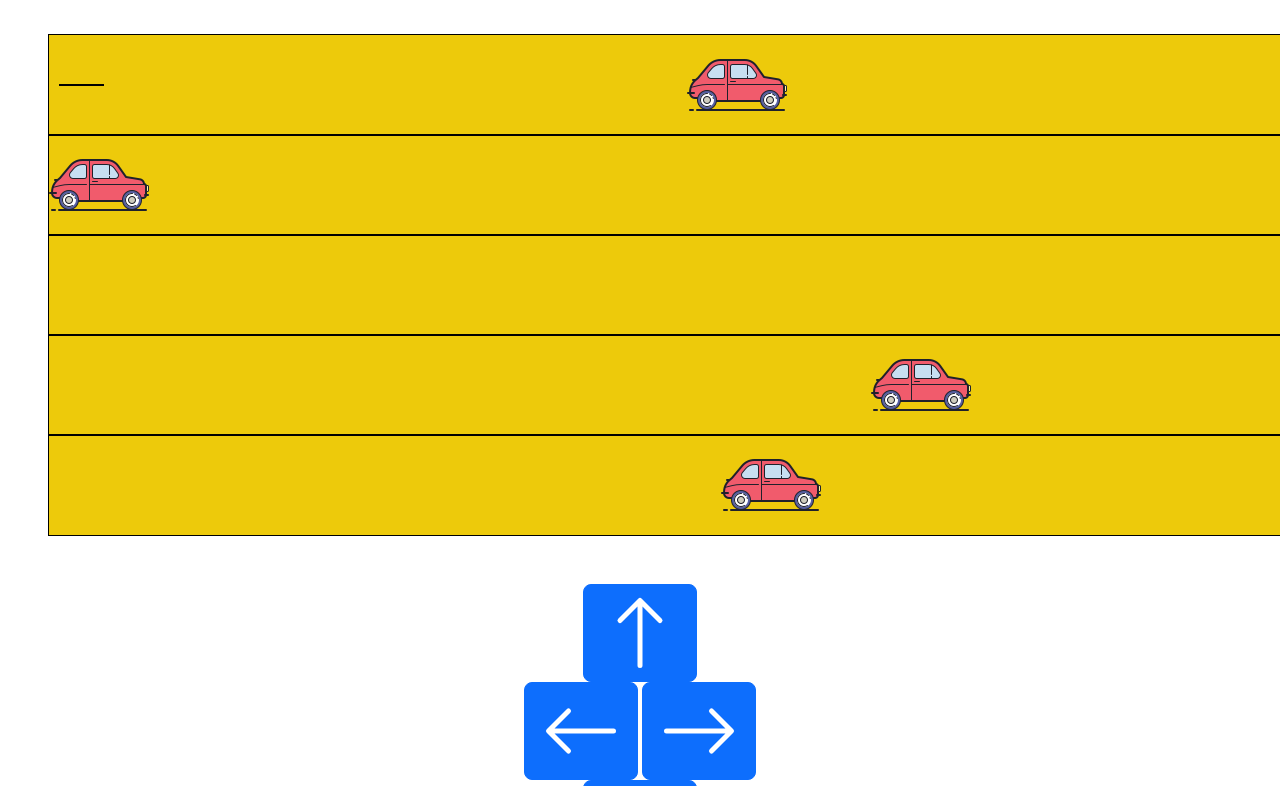
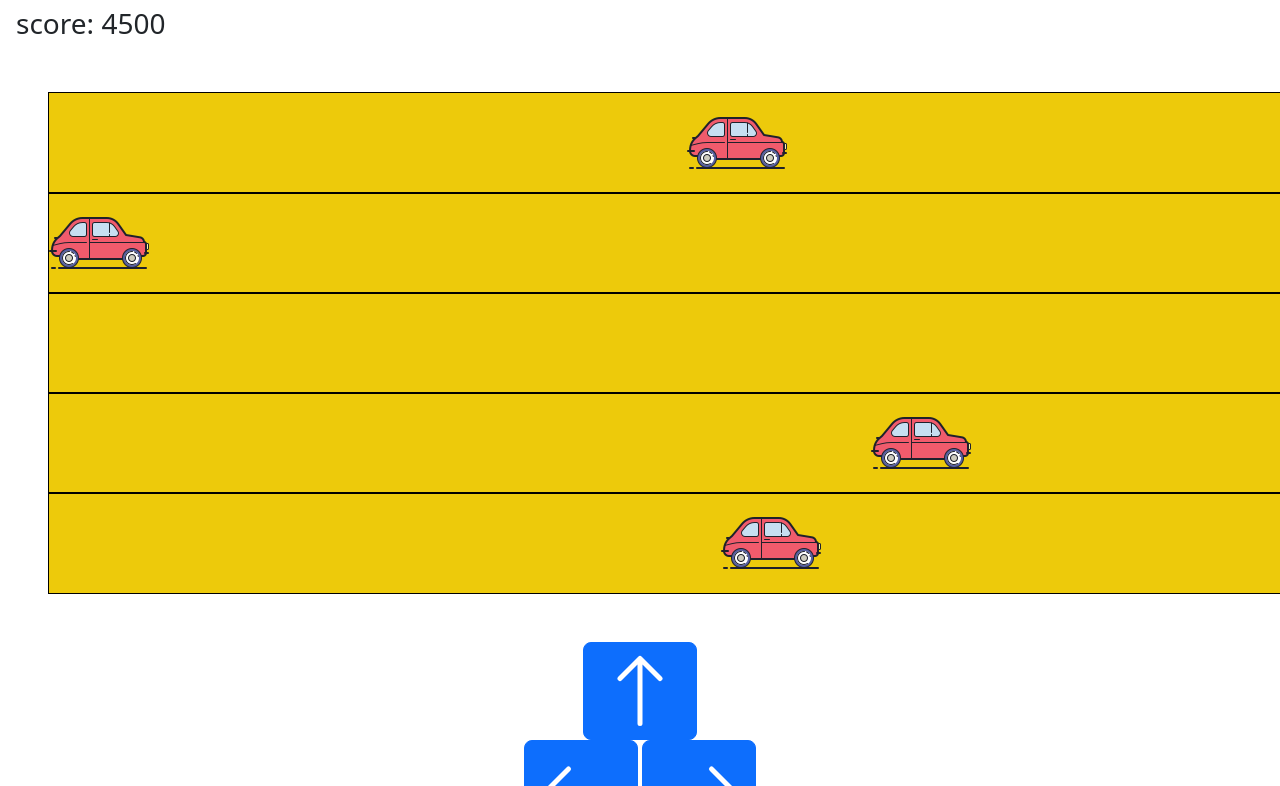
Before and after one commit to rod1997/rod1997.github.io, a plain HTML site: page index.html in a window 1280 px wide. Shown: the part 62-848 px from the top of the page. Drawn offline with nearby package versions, Linux system fonts and the light colour scheme.

Commit message:
add pontuacao

```diff
--- a/index.html
+++ b/index.html
@@ -8,7 +8,11 @@
 
 
     <h1>Fuga Game</h1>
-    <div class="col-12 m-5">
+    <div class="m-3">
+
+        <span class=" fs-3">score: </span><span class="fs-3" id="pontuacao"></span>
+    </div>
+    <div class=" m-5">
         <canvas id="myCanvas" width="1800" height="500" style="border:1px solid #000000;"></canvas>
 
 
--- a/index.js
+++ b/index.js
@@ -4,7 +4,7 @@ var canvas = document.getElementById("myCanvas");
 
 const  width = 1800;
 const height = 500;
-
+var pontuacao = 0;
 
 const KEYBOARD_CODE = {
   UP : "ArrowUp",
@@ -35,12 +35,12 @@ document.addEventListener("keydown",(e)=>{
     CarBreak()
 })
 
-// document.addEventListener("keyup",(e)=>{
+document.addEventListener("keyup",(e)=>{
 
-//   if(e.key == KEYBOARD_CODE.RIGHT)
-//     carReduzindo()
+  if(e.key == KEYBOARD_CODE.RIGHT)
+    carReduzindo()
 
-// })
+})
 
 
 document.getElementById("btn-sobe").addEventListener("click",()=>{
@@ -199,8 +199,7 @@ mainLoop = setInterval((canvasContext, canvas )=>{
   canvasContext.moveTo(0,100);
   canvasContext.lineTo(width, 100);
 
-  canvasContext.moveTo(10,50);
-  canvasContext.lineTo(55, 50);
+
 
   canvasContext.moveTo(0,200);
   canvasContext.lineTo(width, 200);
@@ -212,7 +211,8 @@ mainLoop = setInterval((canvasContext, canvas )=>{
 
   canvasContext.stroke();
 
-
+  pontuacao += 18
+  document.getElementById("pontuacao").innerText = pontuacao
 },20,canvasContext,canvas, positionCar)
 
 // var gameIstarted = false;
```
